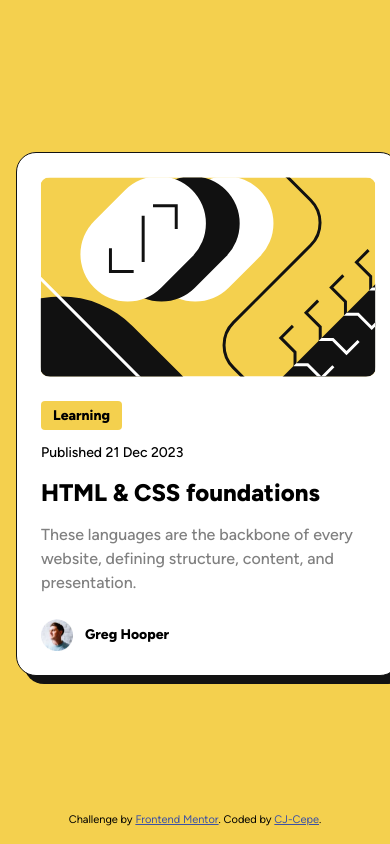
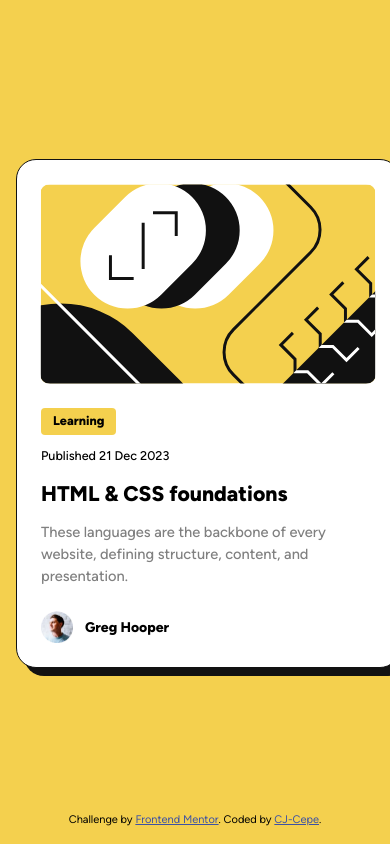
Before and after one commit to CJ-Cepe/fm-blog-preview-card, a plain HTML site: page index.html in a window 390 px wide. Drawn offline with Linux system fonts and the light colour scheme.

Commit message:
Feat: set font size to be responsive

```diff
--- a/style.css
+++ b/style.css
@@ -37,7 +37,7 @@ body {
     --minor-radius: 10px;
 
     font-family: 'Figtree', sans-serif;
-    font-size: 1rem;
+    font-size: clamp(0.75rem, 4.0816vw + -0.2066rem, 0.875rem);
 
     background-color: var(--yellow);
 
@@ -105,15 +105,14 @@ main {
     background-color: var(--yellow);
     border-radius: 4px;
     padding: 4px 12px;
-    font-size: 14px;
 }
 
 .text > .date {
-    font-size: 14px;
+
 }
 
 .text > h1 {
-    font-size: 24px;
+    font-size: clamp(1.25rem, 8.1633vw + -0.6633rem, 1.5rem);
     cursor: pointer;
     transition: color 0.1s ease-in-out;
 }
@@ -123,7 +122,7 @@ main {
 }
 
 .text > p:last-child {
-    font-size: 16px;
+    font-size: clamp(0.875rem, 4.0816vw + -0.0816rem, 1rem);
     color: var(--grey);
 }
 
```
